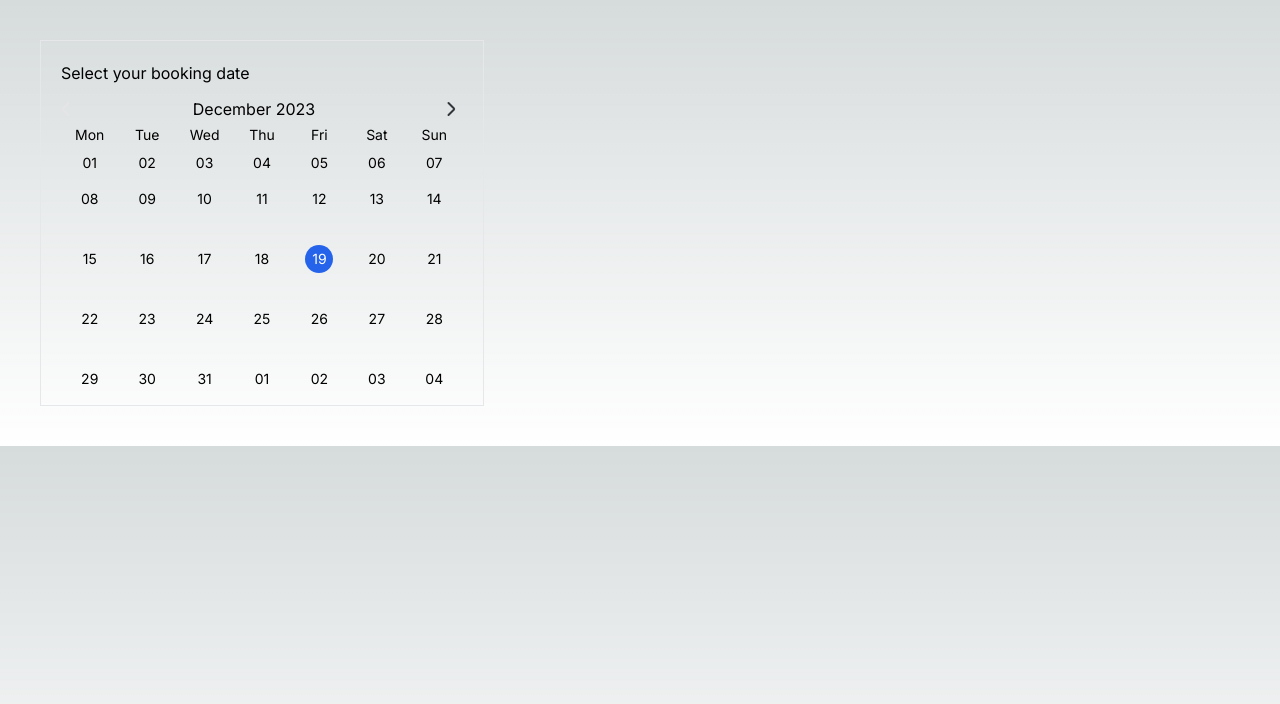
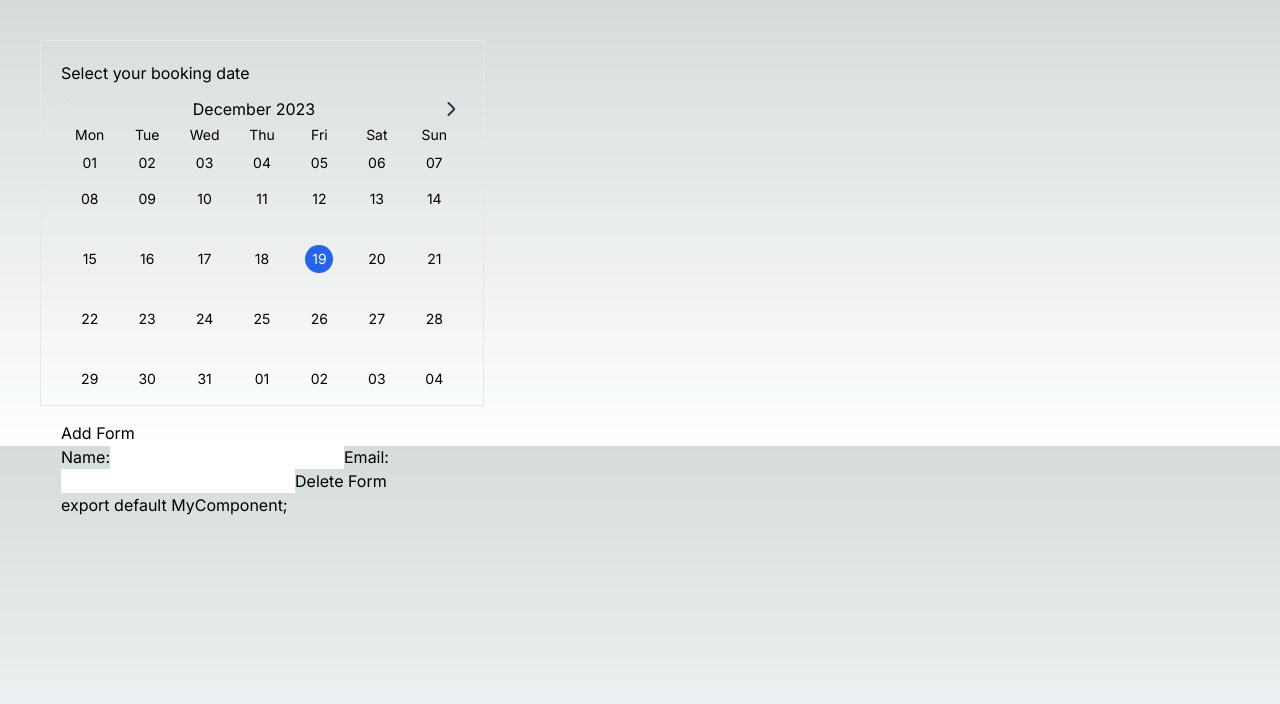
Before and after one commit to chris097/project-hub, a Next.js app: page /pages/book-date in a window 1280 px wide. Shown: the top 704 px of the page. Built offline with nearby package versions, Linux system fonts and the light colour scheme.

Commit message:
calendar

```diff
--- a/src/app/pages/book-date/page.tsx
+++ b/src/app/pages/book-date/page.tsx
@@ -44,6 +44,19 @@ const Month = ({ month }: any) => {
 const BookDate = () => {
     const [currentMonth, setCurrentMonth] = useState(getBookedMonth());
     console.log(currentMonth)
+
+    const [formLists, setFormLists] = useState([true]);
+
+   const handleAddFormList = () => {
+    setFormLists([...formLists, true]);
+  };
+
+  const handleDeleteFormList = (index: any) => {
+    const updatedFormLists = [...formLists];
+    updatedFormLists.splice(index, 1);
+    setFormLists(updatedFormLists);
+  };
+
     return (
         <div className='border h-[366px] w-[444px] m-10 p-5'>
             <p>Select your booking date</p>
@@ -60,6 +73,35 @@ const BookDate = () => {
                 </p>
             </div>
             <Month month={currentMonth} />
+
+
+            <div>
+      <button onClick={handleAddFormList}>Add Form</button>
+      {/* Render form lists based on the state array */}
+      {formLists.map((showFormList, index:number) => (
+        <div key={index}>
+          {showFormList && (
+            <form>
+              {/* Your form elements here */}
+              <label>
+                Name:
+                <input type="text" name="name" />
+              </label>
+              <label>
+                Email:
+                <input type="email" name="email" />
+              </label>
+              {/* Add more form fields as needed */}
+              <button onClick={() => handleDeleteFormList(index)}>Delete Form</button>
+            </form>
+          )}
+        </div>
+      ))}
+    </div>
+
+export default MyComponent;
+
+
         </div>
     );
 };
```
